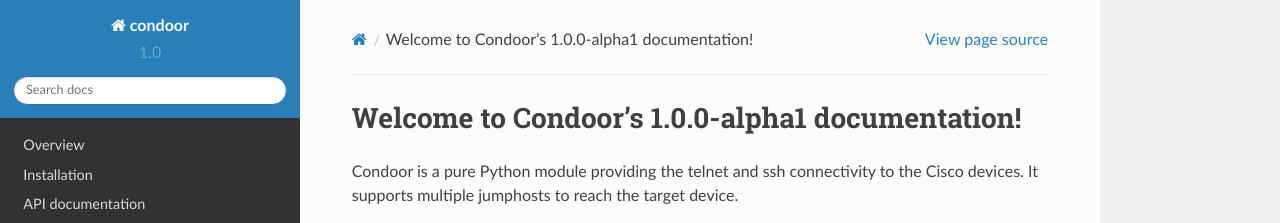
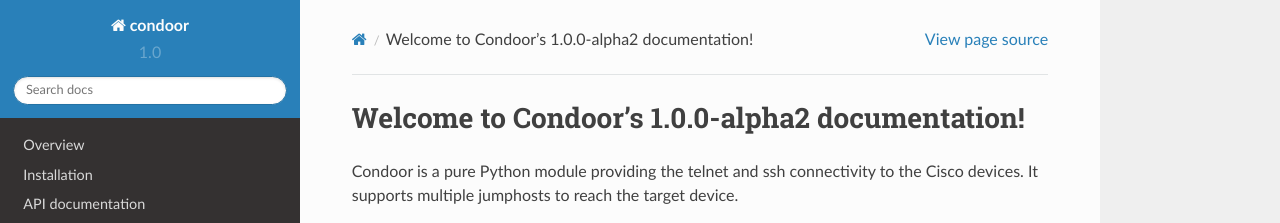
Before and after one commit to decolnz/condoor, a Sphinx documentation site: the page built from docs/source/index.rst, in a window 1280 px wide. Shown: the top 223 px of the page. Built offline with Sphinx 7.4.7 and the Read the Docs theme 2.0.0, drawn with Linux system fonts in a browser that asks for light colours; pages that are not in the unit, such as notebooks, are missing from menus; some of the changed lines change nothing that is shown.

Commit message:
building and pushing docs

```diff
--- a/docs/source/conf.py
+++ b/docs/source/conf.py
@@ -19,7 +19,7 @@
 # import os
 # import sys
 # sys.path.insert(0, os.path.abspath('.'))
-
+import condoor
 
 # -- General configuration ------------------------------------------------
 
@@ -59,7 +59,7 @@
 # The short X.Y version.
 version = u'1.0'
 # The full version, including alpha/beta/rc tags.
-release = u'1.0.0-alpha1'
+release = condoor.__version__
 
 # The language for content autogenerated by Sphinx. Refer to documentation
 # for a list of supported languages.
```
Also changed, not shown: 19 other files.
